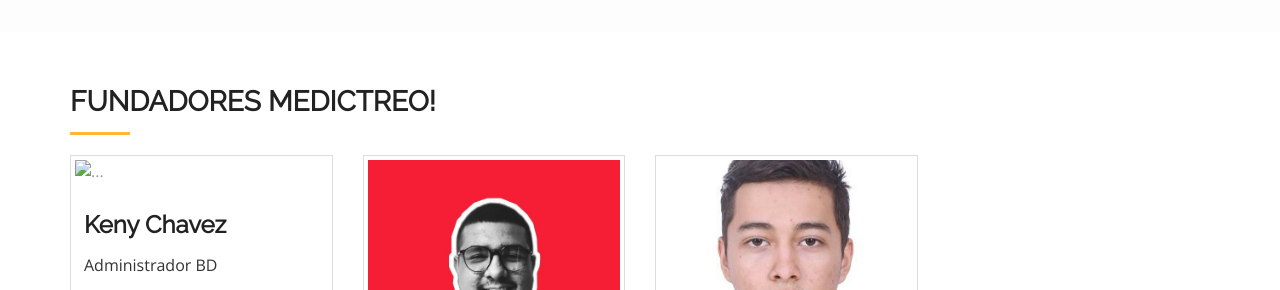
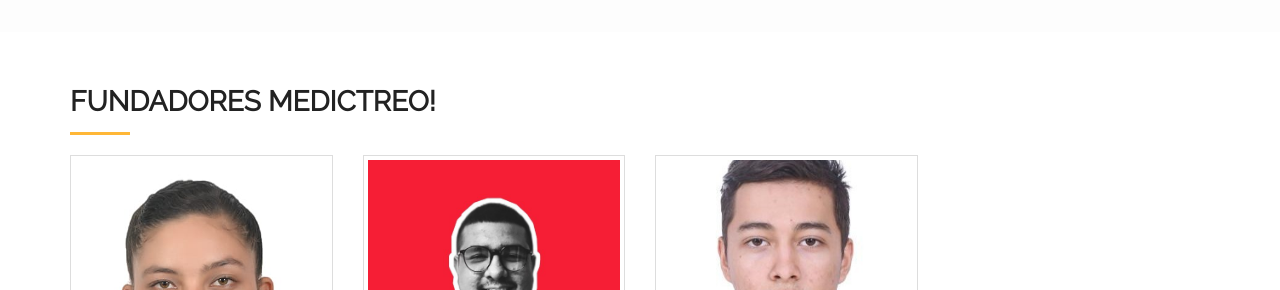
Before and after one commit to Oscar1499/medictreoconsultorio.github.io, a plain HTML site: page index.html in a window 1280 px wide. Shown: the part 1640-1930 px from the top of the page. Drawn offline with nearby package versions, Linux system fonts and the light colour scheme; a web font is replaced by a local one.

Commit message:
Cambios en foto de perfil de Keny

```diff
--- a/index.html
+++ b/index.html
@@ -159,7 +159,7 @@
         </div>
         <div class="col-md-3 col-sm-3 col-xs-6">
           <div class="thumbnail">
-            <img src="img/img1.jpg" alt="..." class="team-img">
+            <img src="img/img1.jpeg" alt="..." class="team-img">
             <div class="caption">
               <h3>Keny Chavez</h3>
               <p>Administrador BD</p>
```
